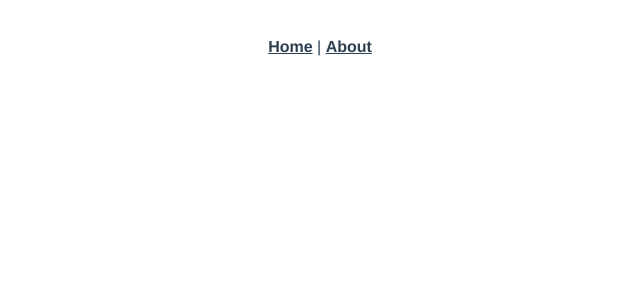
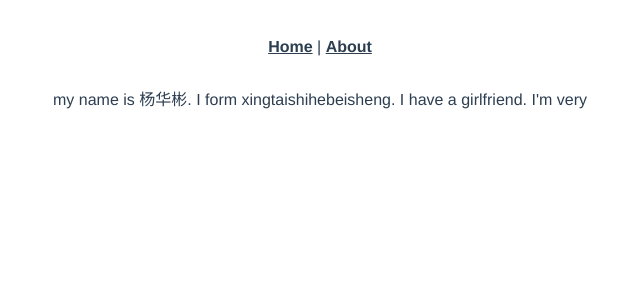
Before and after one commit to sunmin666/tkj-test, a Vue app: page /yang in a window 1280 px wide. Shown: the top 300 px of the page, without its empty margins (320-960 px from the left). Built offline with nearby package versions, Linux system fonts and the light colour scheme.

Commit message:
src\router# On branch yanghuabin

```diff
--- /dev/null
+++ b/src/views/Yang.vue
@@ -0,0 +1,6 @@
+<template>
+  <div>
+        my name is 杨华彬.
+        I form xingtaishihebeisheng.
+        I have a girlfriend. I'm very </div>
+</template>
```
Also changed, not shown: src/router/index.js (+6 -2 lines).
